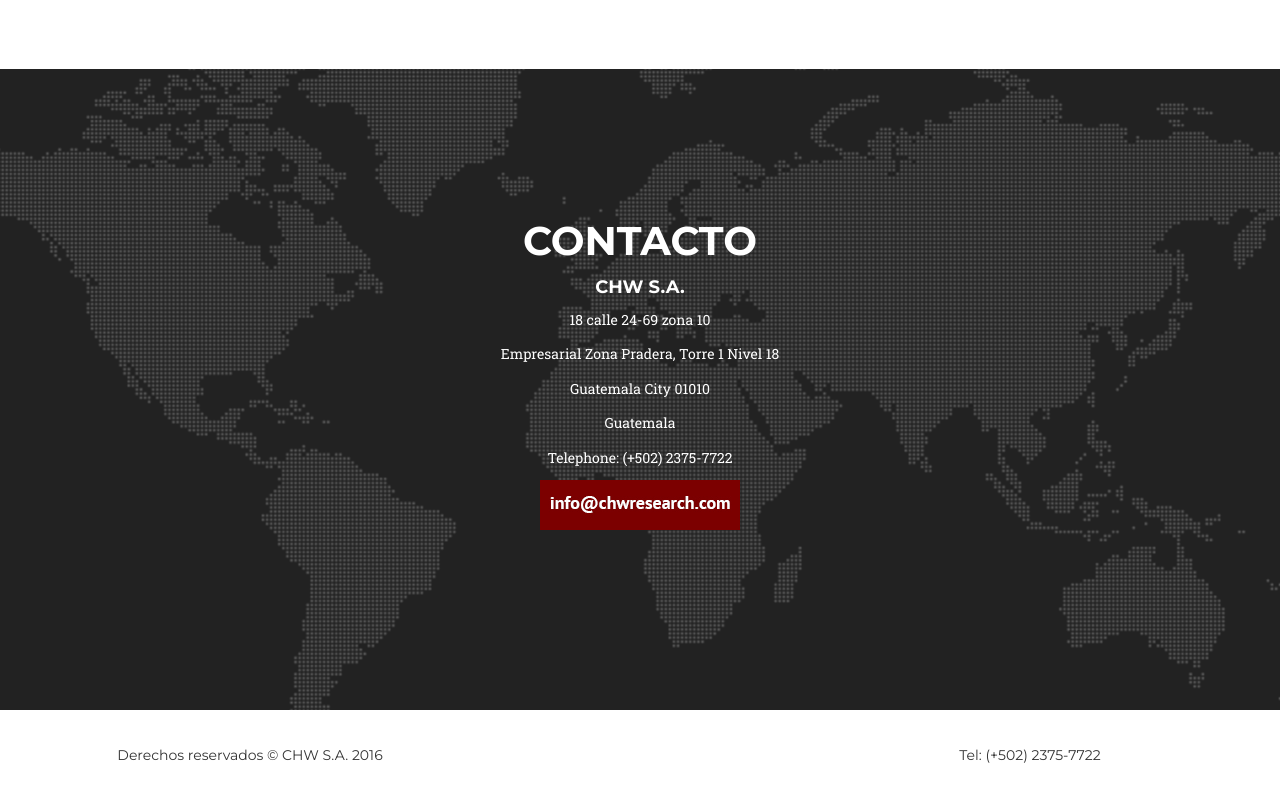
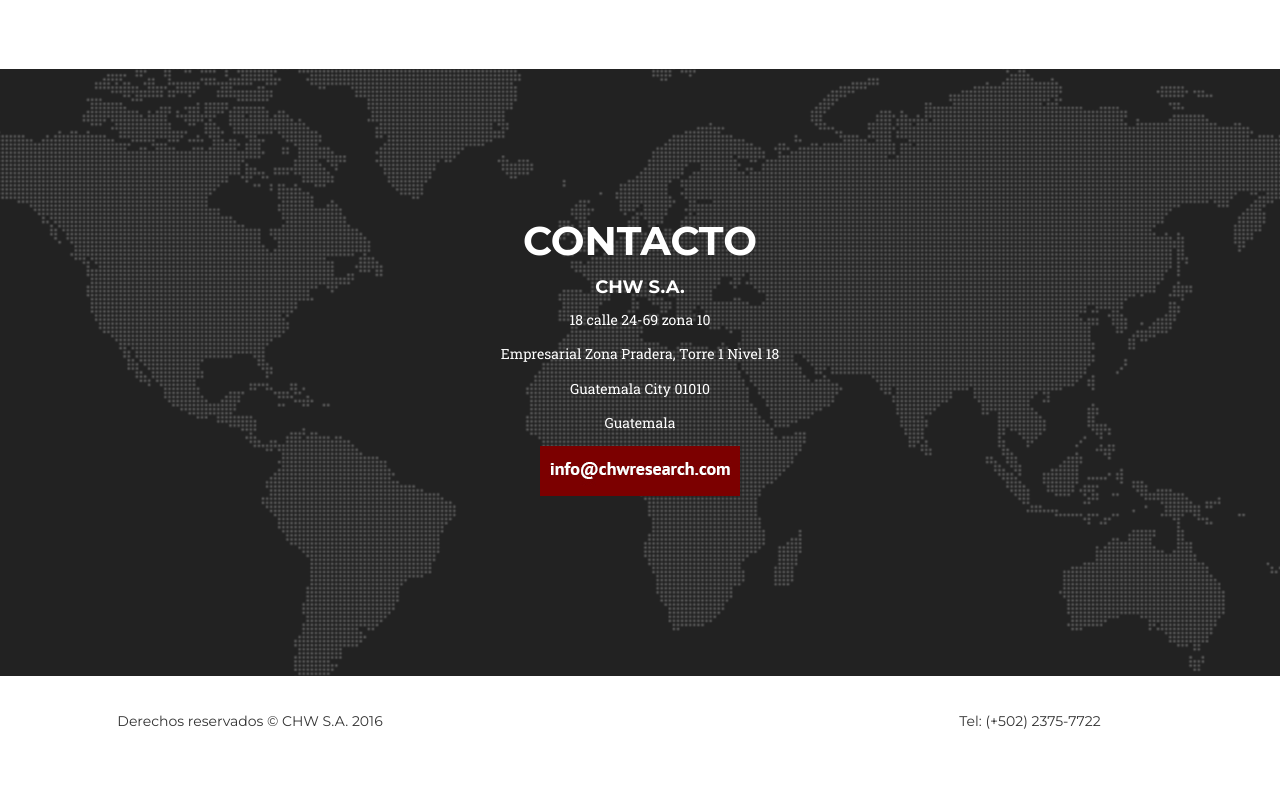
Before and after one commit to chwgt/chwgt.github.io, a website: page index-es.html in a window 1280 px wide. Shown: the part 4089-4889 px from the top of the page. After the commit the page ends 4855 px from the top, so only its background shows below. Drawn offline with nearby package versions, Linux system fonts and the light colour scheme; a web font is replaced by a local one.

Commit message:
Telefonos

```diff
--- a/index-es.html
+++ b/index-es.html
@@ -409,7 +409,7 @@
 					<p>Empresarial Zona Pradera, Torre 1 Nivel 18</p>
 					<p>Guatemala City 01010</p>
 					<p>Guatemala</p>
-					<p>Telephone: &#40;+502&#41; 2375-7722</p>
+					<!-- <p>Telephone: &#40;+502&#41; 2375-7722</p> -->
 					<p><img src="/img/about/contact-email.jpg"></p>
 					<br>
 
```
Also changed, not shown: index.html (+1 -1 lines).
